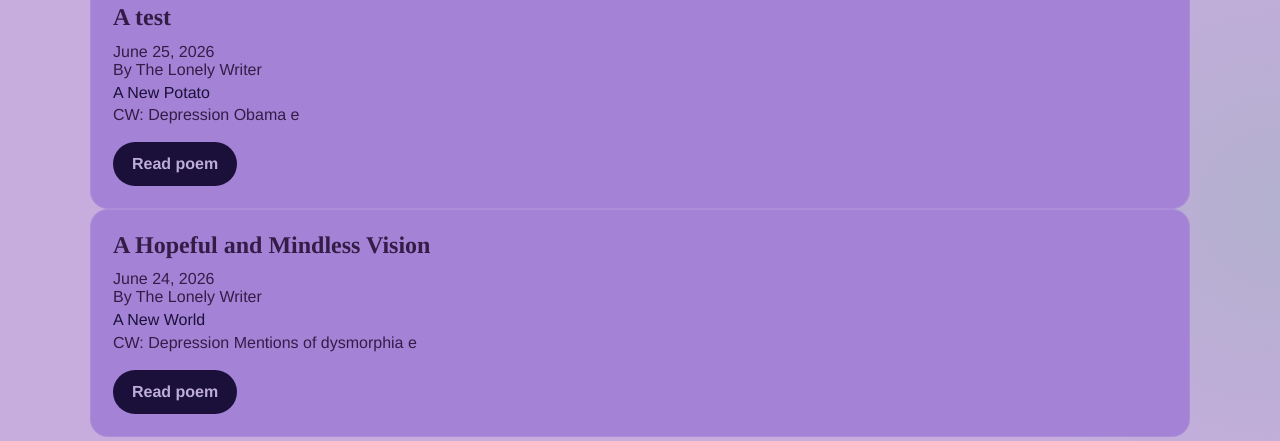
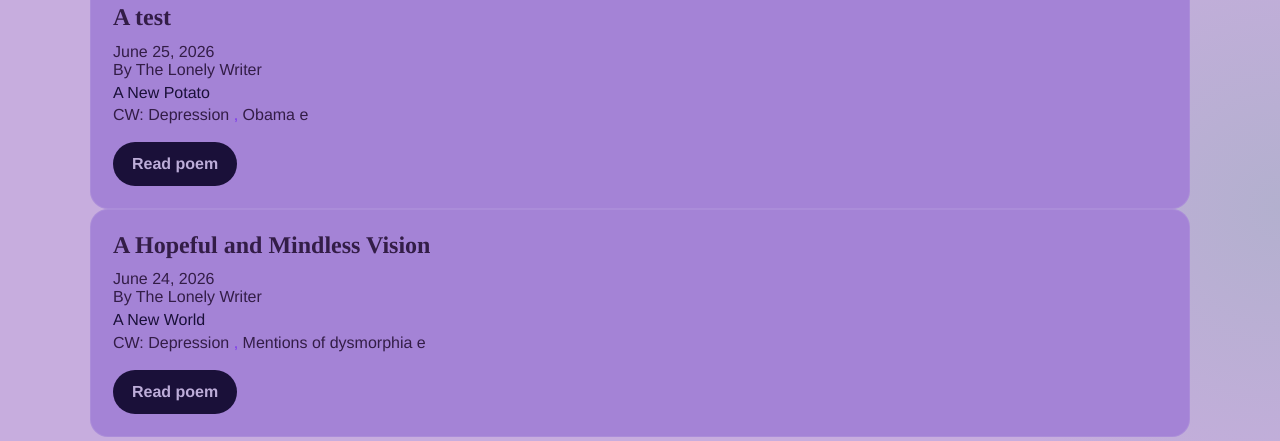
Before and after one commit to PsydameousSharm/OneLonelyWriter, a Jekyll site: the page built from poems.html, in a window 1280 px wide. Shown: the part 242-683 px from the top of the page. Built offline with Jekyll 4.4.1, drawn with Linux system fonts in a browser that asks for light colours.

Commit message:
Update poems.html

```diff
--- a/poems.html
+++ b/poems.html
@@ -11,7 +11,7 @@ permalink: /poems/
     <div id="poemGrid" class="poem-grid">
       {% assign poems_sorted = site.poems | sort: "date" | reverse %}
       {% for poem in poems_sorted %}
-        {% assign warnings_text = poem.warnings | join: ", " %}
+        {% assign warnings_text = poem.warnings | join: " " %}
         <article
           class="card poem-card"
           data-search="{{ poem.title }} {{ poem.author }} {{ poem.date | date: '%B %-d, %Y' }} {{ warnings_text }} {{ poem.content | strip_html }}"
@@ -32,6 +32,7 @@ permalink: /poems/
               <span>CW: </span>
               {% for warning in poem.warnings %}
                 <span class="warning-pill">{{ warning }}</span>
+                {% unless forloop.last %}, {% endunless %}
               {% endfor %}
               <span>e</span>
             </div>
```
